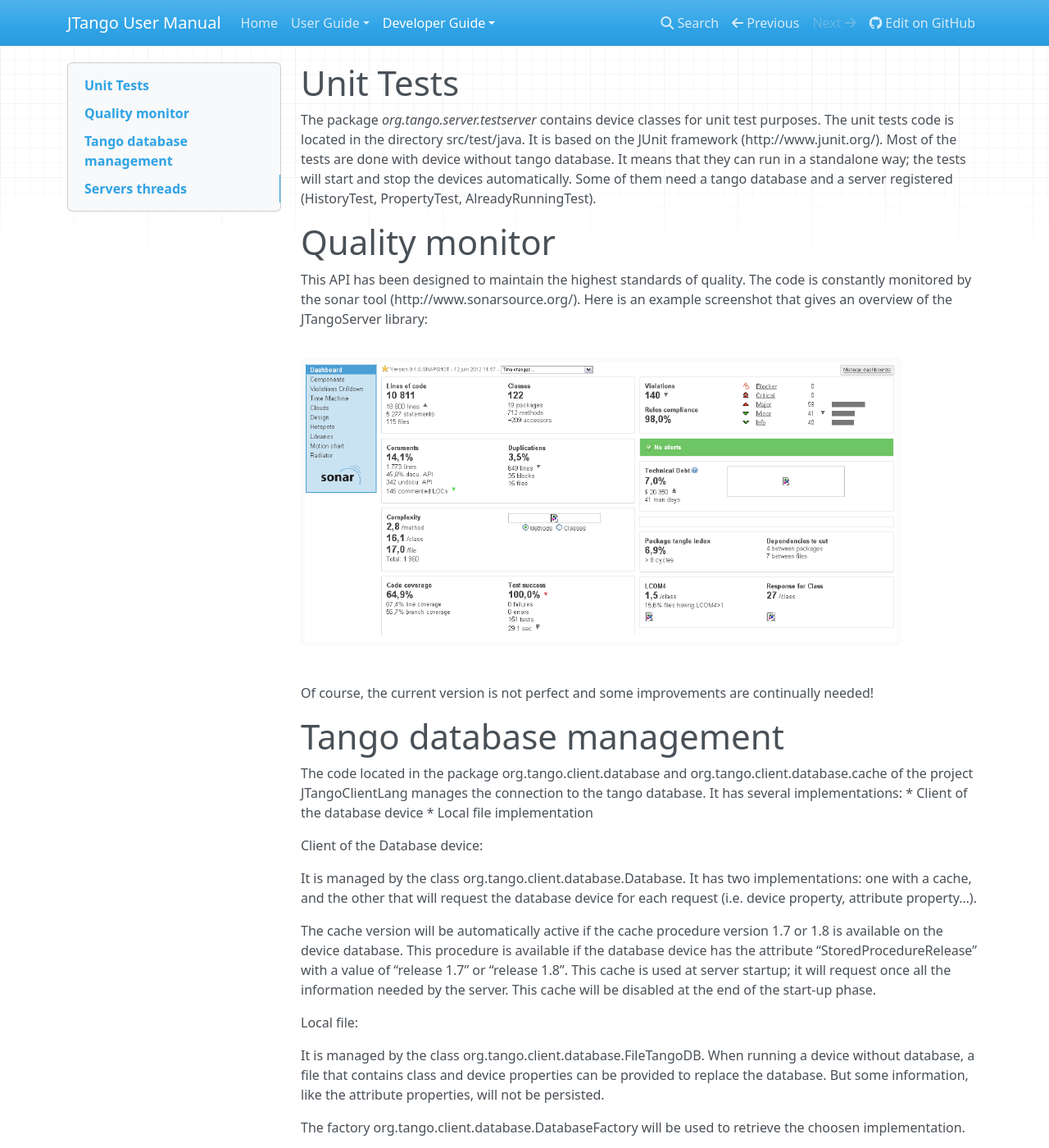
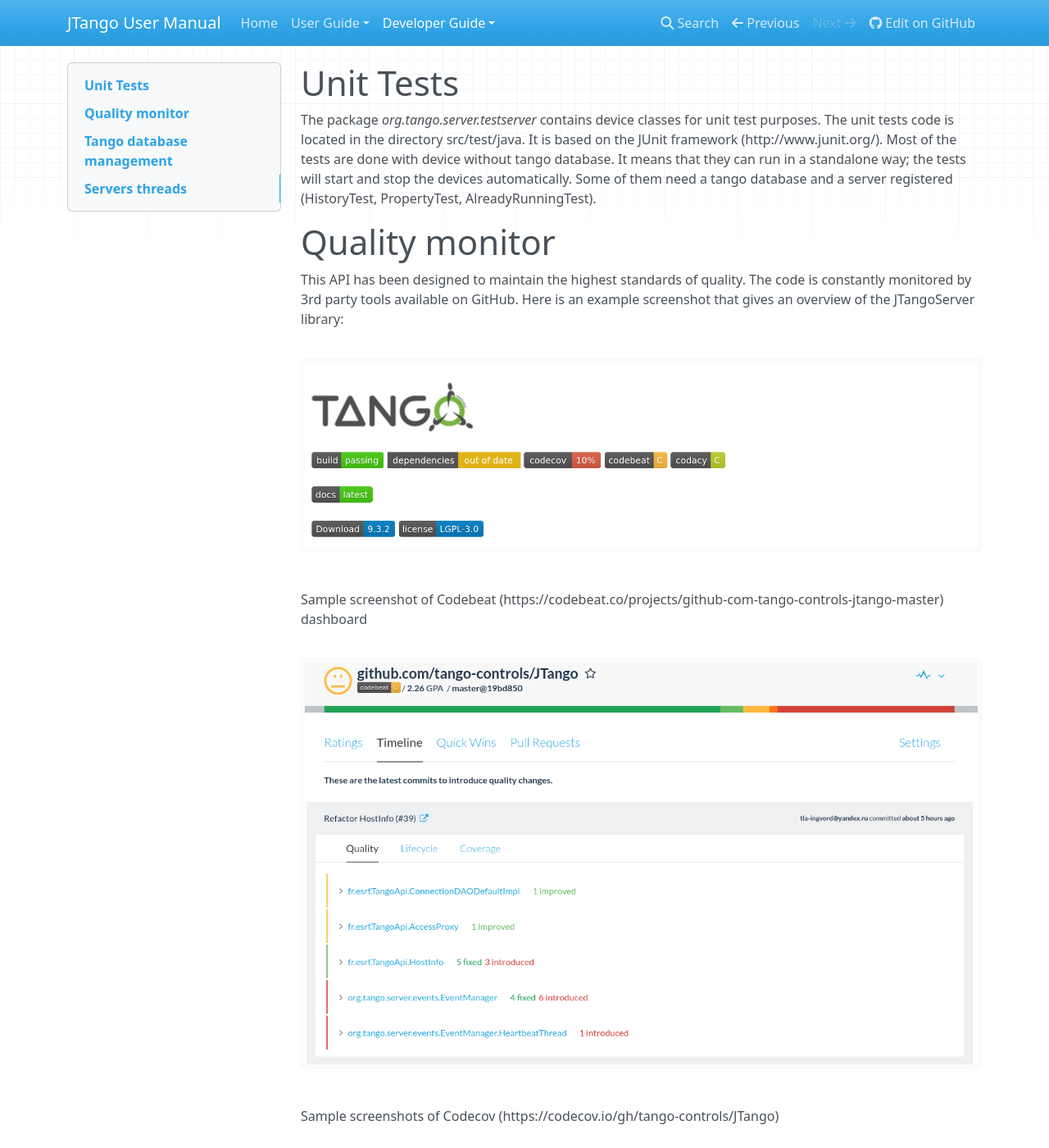
Before and after one commit to tango-controls/JTango, an MkDocs documentation site: the page built from docs/design/misc.md, in a window 1280 px wide and 1400 px high. Shown: the whole window at 82% size. Built offline with MkDocs 1.6.1, drawn with Linux system fonts in a browser that asks for light colours; nearby versions of some CDN libraries; old or Windows-style settings are respelled for this version of MkDocs.

Commit message:
improve quality section

```diff
--- a/docs/design/misc.md
+++ b/docs/design/misc.md
@@ -4,9 +4,19 @@ The package _org.tango.server.testserver_ contains device classes for unit test
 
 # Quality monitor
 
-This API has been designed to maintain the highest standards of quality.  The code is constantly monitored by the sonar tool (http://www.sonarsource.org/). Here is an example screenshot that gives an overview of the JTangoServer library:
+This API has been designed to maintain the highest standards of quality.  The code is constantly monitored by 3rd party tools available on GitHub. Here is an example screenshot that gives an overview of the JTangoServer library:
 
-![](sonar.png)
+![](quality.png)
+
+Sample screenshot of Codebeat (https://codebeat.co/projects/github-com-tango-controls-jtango-master) dashboard
+
+![](quality_2.png)
+
+Sample screenshots of Codecov (https://codecov.io/gh/tango-controls/JTango)
+
+![](codecov_1.png)
+
+![](codecov_2.png)
 
 Of course, the current version is not perfect and some improvements are continually needed!
 
```
Also changed, not shown: docs/design/codecov_1.png (added), docs/design/codecov_2.png (added), docs/design/quality.png (added), docs/design/quality_2.png (added).
